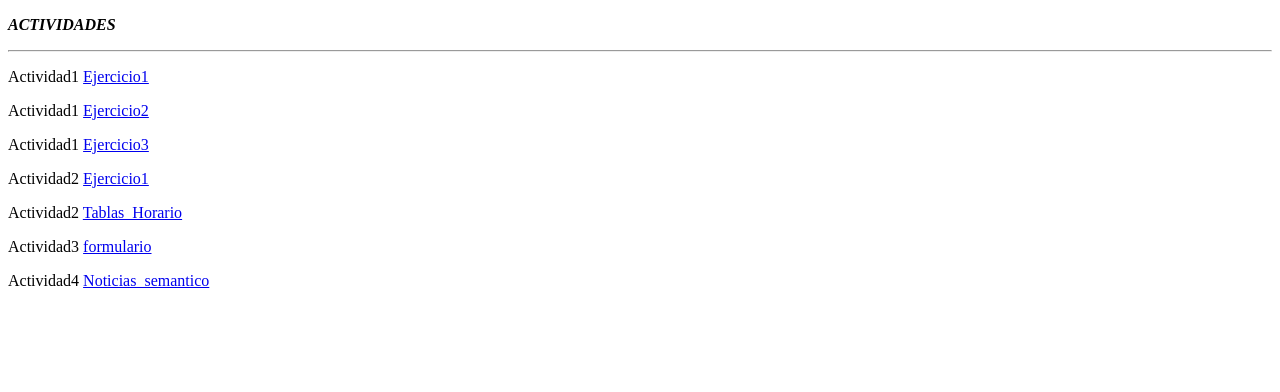
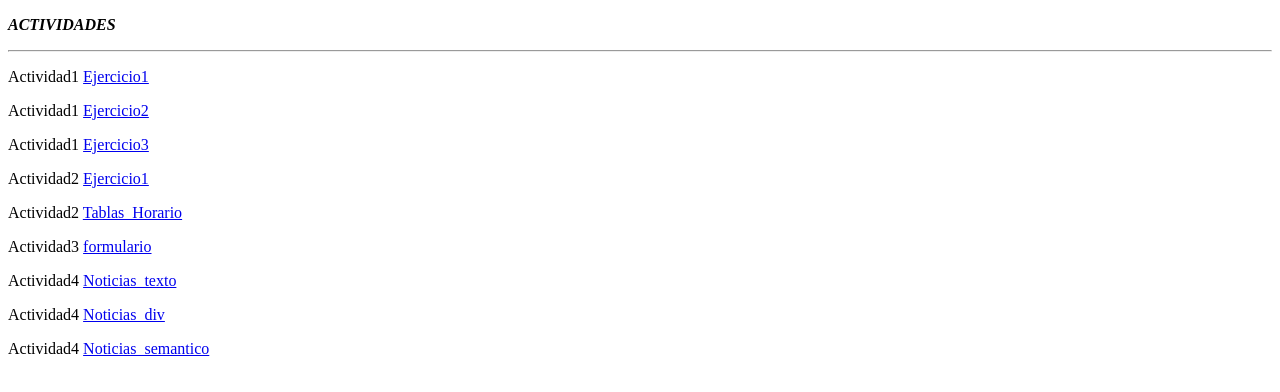
Before and after one commit to HugoPLR/-home-hugopr-Escritorio-web, a plain HTML site: page index.html in a window 1280 px wide. Drawn offline with Linux system fonts and the light colour scheme.

Commit message:
Actualizar index.html

```diff
--- a/index.html
+++ b/index.html
@@ -13,7 +13,9 @@
 		<p>Actividad2  <a href="actividad2/actividad2.html"target="_blank">Ejercicio1</a></p>
 		<p>Actividad2  <a href="actividad2/tablas.html"target="_blank">Tablas_Horario</a></p>
 		<p>Actividad3  <a href="actividad3/formularios.html"target="_blank">formulario</a></p>
-		<p>Actividad4  <a href="actividad4/noticias_texto.html"target="_blank">Noticias_semantico</a></p>
+		<p>Actividad4  <a href="actividad4/noticias_texto.html"target="_blank">Noticias_texto</a></p>
+		<p>Actividad4  <a href="actividad4/noticias_div.html"target="_blank">Noticias_div</a></p>
+		<p>Actividad4  <a href="actividad4/noticias_semantico.html"target="_blank">Noticias_semantico</a></p>
 
 </body>
 </html>
```
